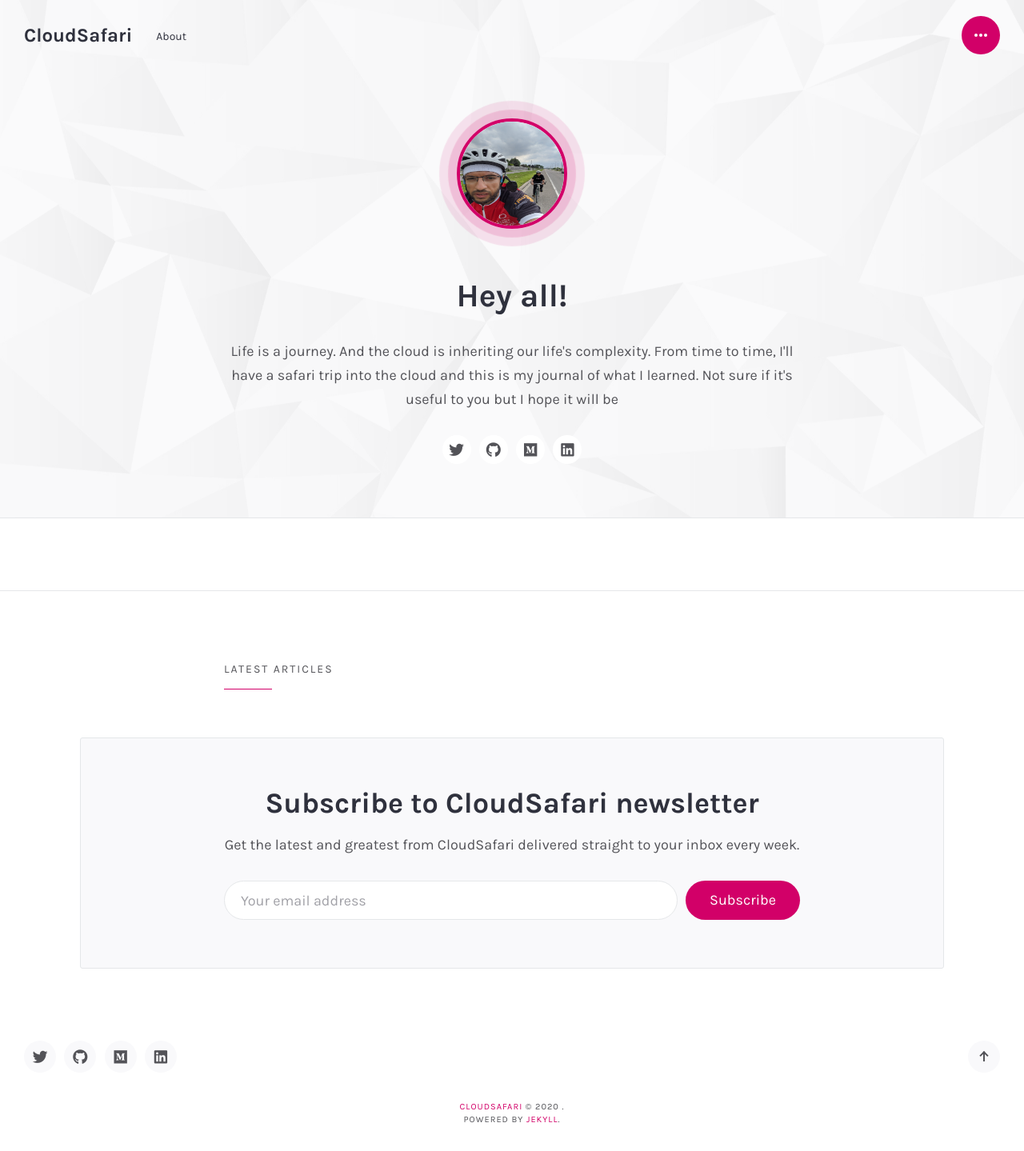
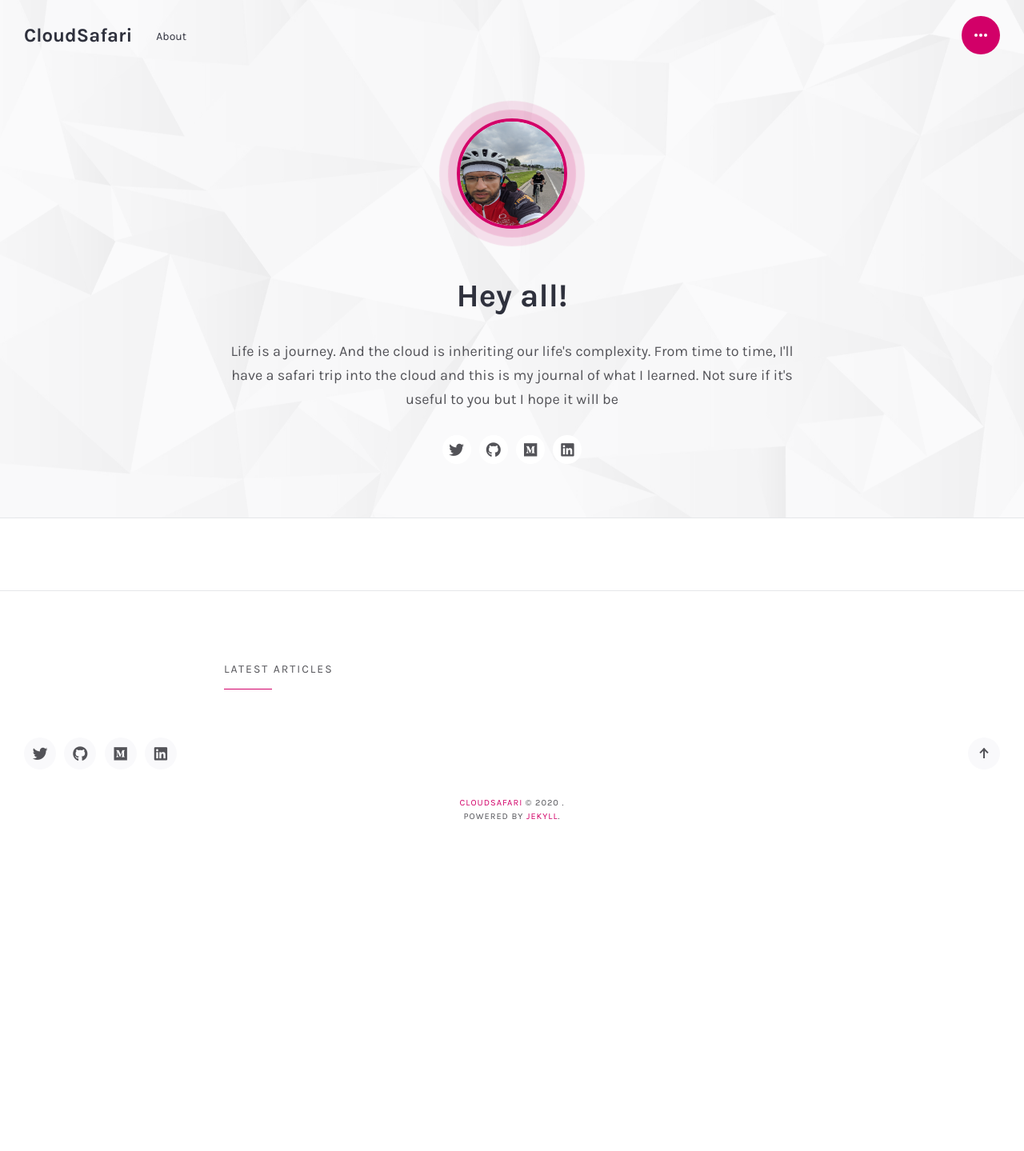
Before and after one commit to mosharafMS/cloudsafari, a Jekyll site: the page built from index.html, in a window 1280 px wide. Shown: the whole page at 80% size. Built offline with Jekyll 4.4.1, drawn with Linux system fonts in a browser that asks for light colours; some web fonts are replaced; the list of posts is cut into pages by our own code; after the commit the page ends 1059 px from its top, so only the background shows below that; some of the changed lines change nothing that is shown.

Commit message:
remove mailchimp

```diff
--- a/_config.yml
+++ b/_config.yml
@@ -7,7 +7,7 @@
 baseurl:
 production_url: https://cloudsafari.ca/
 disqus: 'justgoodthemes'
-mailchimp_url: '//justgoodthemes.us3.list-manage.com/subscribe/post?u=78f1bab16028354caeb23aecd&amp;id=4a7330d117'
+mailchimp_url:
 cover_image: bc_1.jpg
 # Add your GA Tracking Id
 ga_analytics:
```
